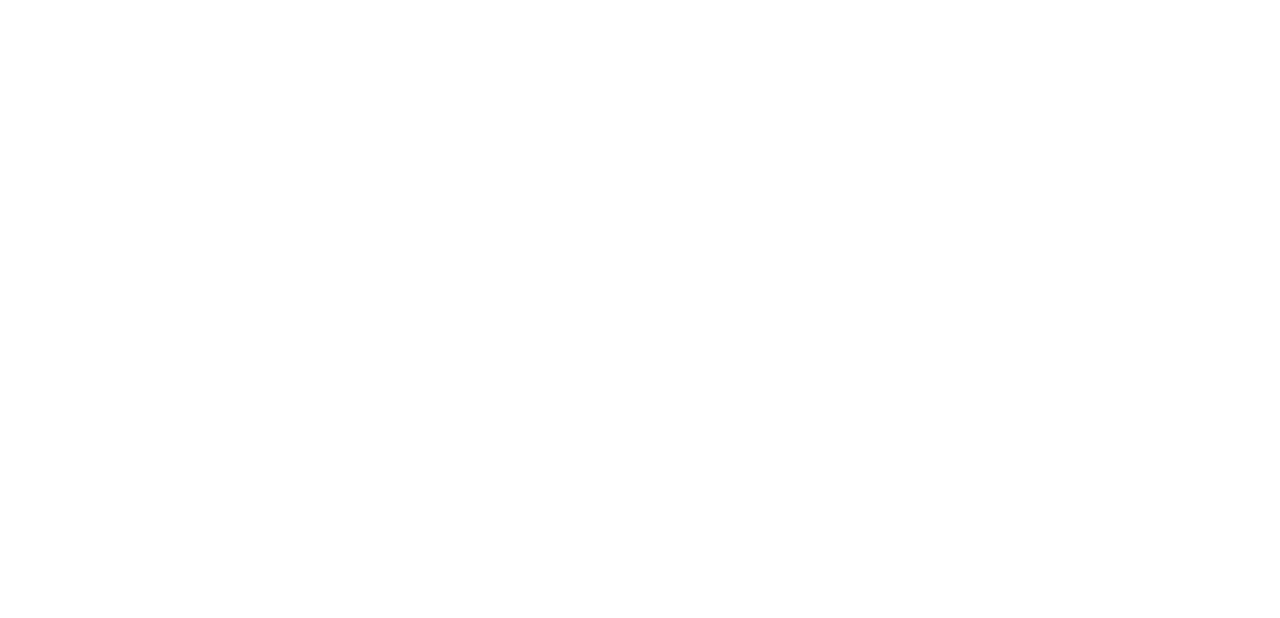
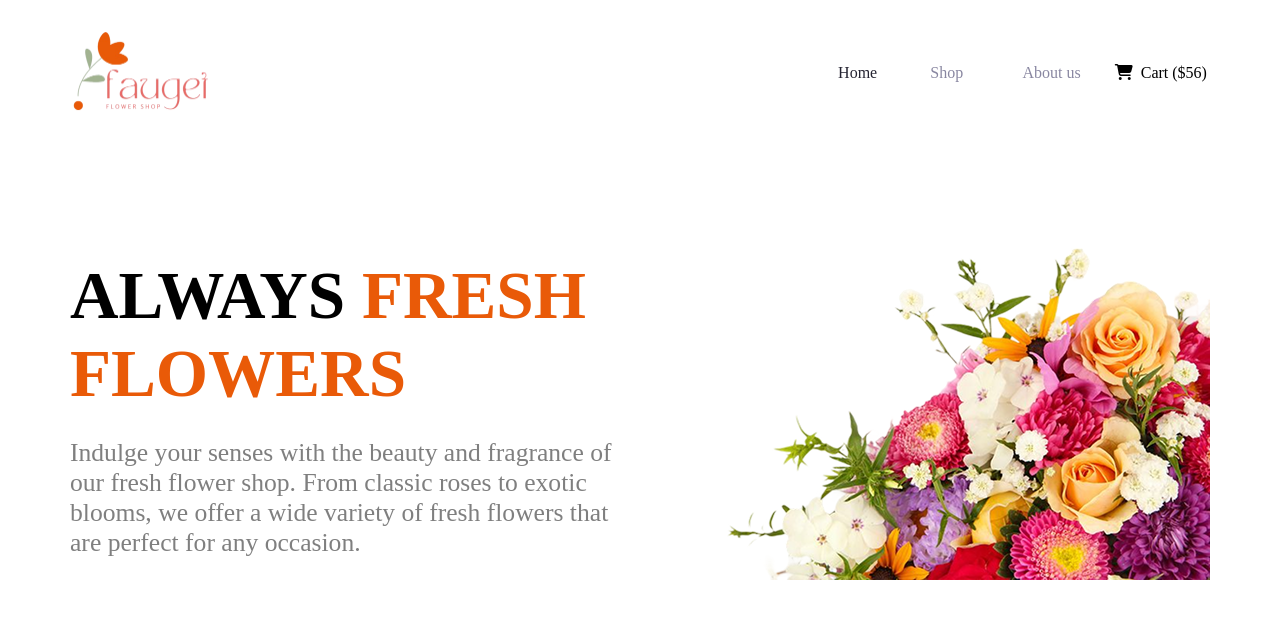
Before and after one commit to raihan1846/responsive-flower-project, a plain HTML site: page index.html in a window 1280 px wide. Drawn offline with Linux system fonts and the light colour scheme.

Commit message:
navbar and banner design done

```diff
--- a/index.html
+++ b/index.html
@@ -10,11 +10,44 @@
     <link
         href="https://fonts.googleapis.com/css2?family=Inter:ital,opsz,wght@0,14..32,100..900;1,14..32,100..900&family=Noto+Serif:ital,wght@0,100..900;1,100..900&family=Open+Sans:ital,wght@0,300..800;1,300..800&family=Work+Sans:ital,wght@0,100..900;1,100..900&display=swap"
         rel="stylesheet">
+    <link rel="stylesheet" href="https://cdnjs.cloudflare.com/ajax/libs/font-awesome/6.5.0/css/all.min.css"
+        integrity="sha512-..." crossorigin="anonymous" referrerpolicy="no-referrer" />
     <link rel="stylesheet" href="styles/style.css">
 </head>
 
-<body>
+<body class="bg-color">
+    <header class="header">
+        <nav class="navbar">
+            <a href=""><img class="logo" src="assets/Pasted image.png" alt=""></a>
+            <ul class="nav-links">
+                <li><a class="home-title" href="">Home</a></li>
+                <li><a href="">Shop</a></li>
+                <li><a href="">About us</a> </li>
+                <li><a class="cart-title" href=""><i class="fa-solid fa-cart-shopping"></i><span class="cart-space">Cart
+                            ($56)</span></a></li>
+            </ul>
+        </nav>
 
+        <div class="banner">
+            <div class="banner-content">
+                <div class="banner-items">
+                    <h3 class="banner-title">ALWAYS <span class="color-text">FRESH FLOWERS</span></h3>
+                    <p class="banner-description">Indulge your senses with the beauty and fragrance of our fresh flower
+                        shop. From classic roses to exotic blooms, we offer a wide variety of fresh flowers that are
+                        perfect for any occasion. </p>
+                </div>
+                <div class="banner-img">
+                    <img class="banner-img" src="assets/hero-flower.png" alt="blank">
+                </div>
+            </div>
+        </div>
+    </header>
+    <main>
+
+    </main>
+    <footer>
+
+    </footer>
 </body>
 
 </html>
--- a/styles/style.css
+++ b/styles/style.css
@@ -6,3 +6,72 @@
   font-variation-settings:
     "wdth" 100;
 }
+.bg-color{
+}
+/* navbar styles start  */
+.navbar{
+    display: flex;
+    justify-content: center;
+    align-items: center;
+    margin-top: 30px;
+    gap: 590px;
+}
+.nav-links{
+    display: grid;
+    grid-template-columns: repeat(4, 1fr);
+}
+.logo{
+    width: 135px;
+    height: 82px;
+}
+a{
+    text-decoration: none;
+     font-size: bold;
+    font-weight: 1rem;
+    color: #8987A1;
+}
+ul li{
+    list-style-type: none;
+
+}
+.home-title{
+    font-size: bold;
+    font-weight: 1rem;
+    color: #252432;
+}
+.cart-title{
+    font-size: bold;
+    font-weight: 1rem;
+    color: #000000;
+}
+.cart-space{
+    margin-left: 8px;
+}
+
+/* banner part css start  */
+.banner{
+    width: 1140px;
+    margin: 109px auto;
+}
+.banner-content{
+    display: grid;
+    grid-template-columns: repeat(2, 1fr);
+}
+.banner-items{
+   display: flex;
+   flex-direction: column;
+   justify-content: end;
+}
+.banner-title{
+    font-weight: bold;
+    font-size: 4.2rem;
+    margin: 0px;
+}
+.color-text{
+    color: #E95A08;
+}
+.banner-description{
+    font-weight: 400;
+    font-size: 1.6rem;
+    color: rgba(0, 0, 0, 0.5);
+}
```
Also changed, not shown: assets/Pasted image.png (added).
